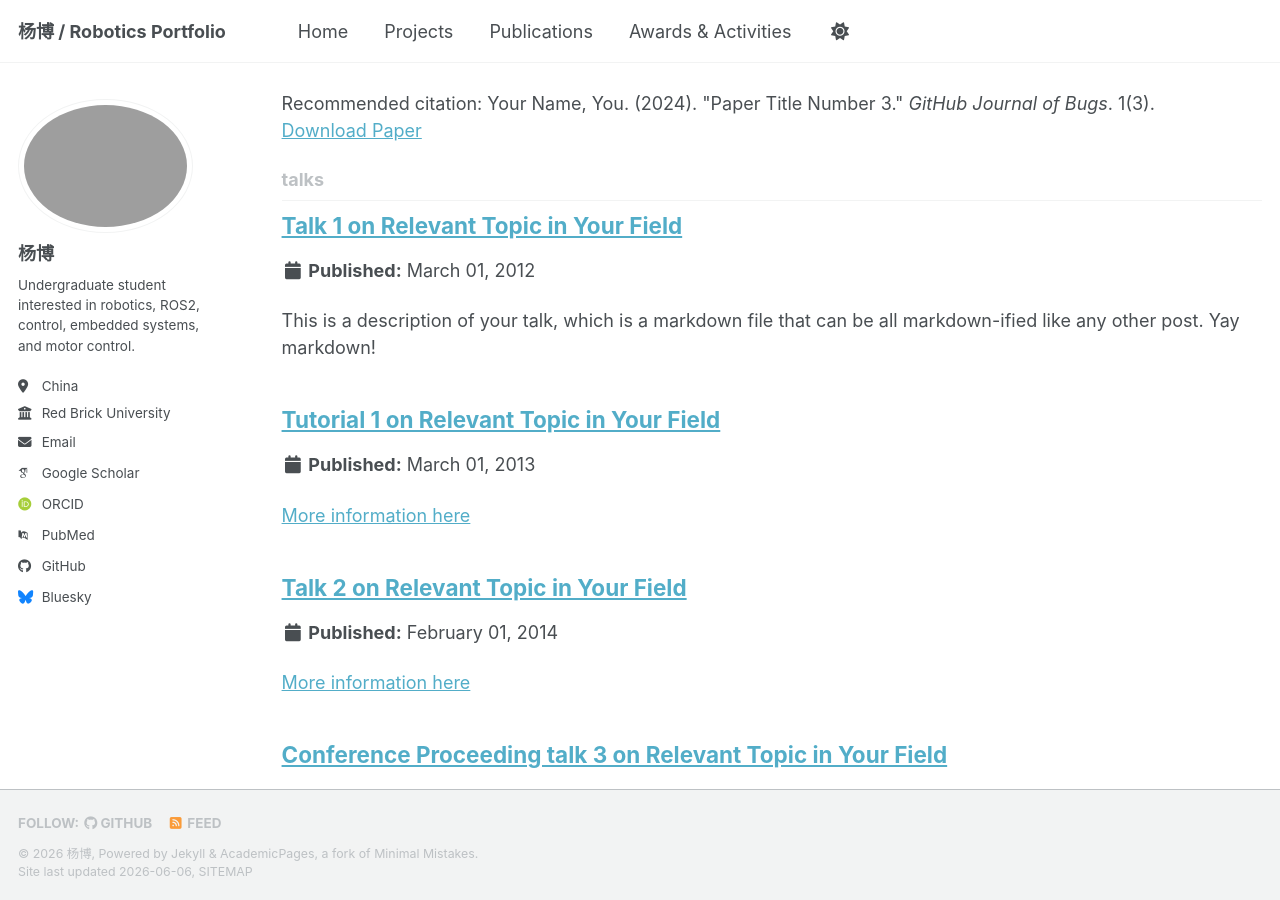
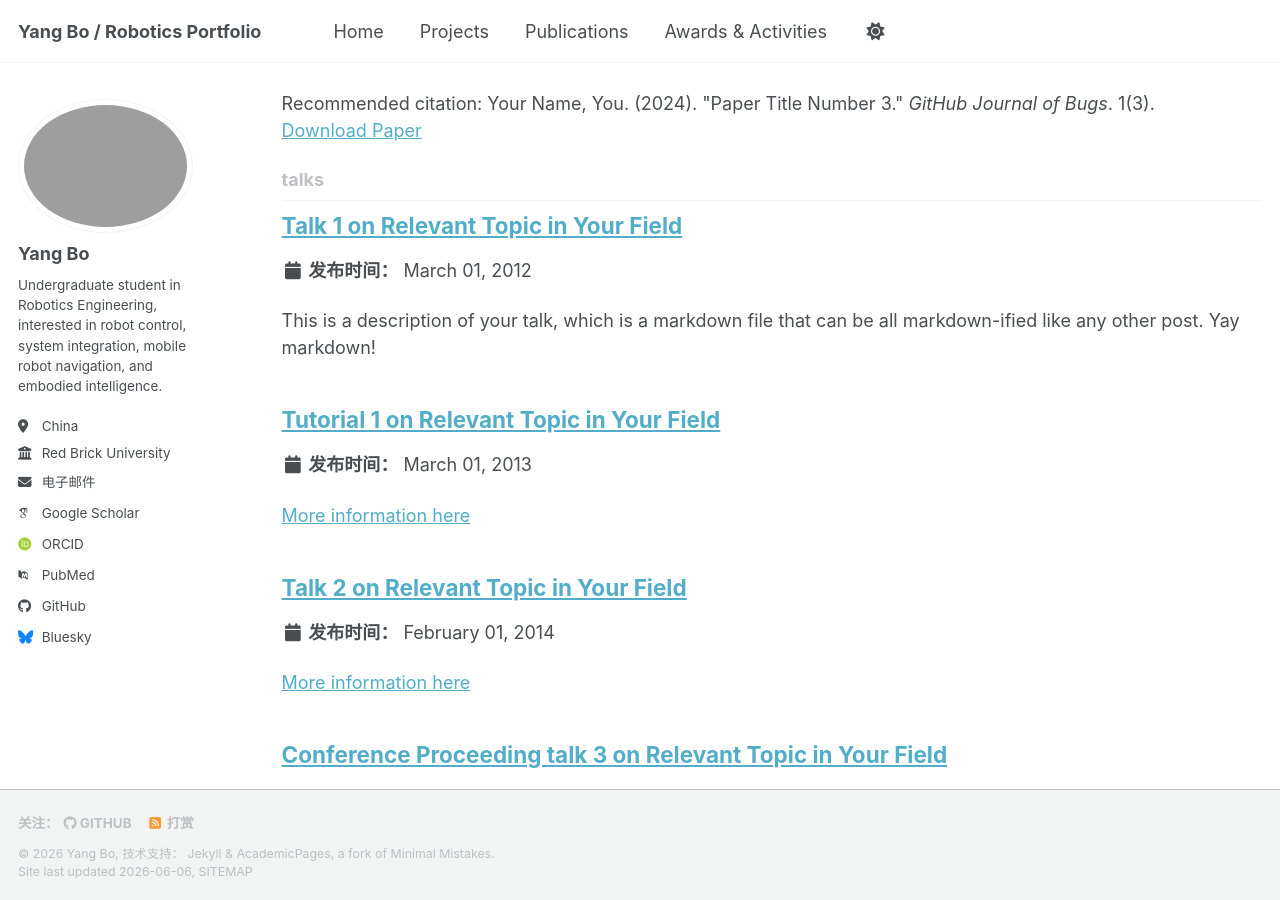
Before and after one commit to scientisbo/scientisbo.github.io, a Jekyll site: the page built from _pages/collection-archive.html, in a window 1280 px wide and 900 px high, scrolled down 1891 px. Built offline with Jekyll 4.4.1, drawn with Linux system fonts in a browser that asks for light colours; some web fonts are replaced; a script bundle is joined from its source files by our own code; library files that are not in the unit come from our copies; some of the changed text lies outside the part shown.

Commit message:
Update basic site configuration
Updated site configuration for localization and author details.

```diff
--- a/_config.yml
+++ b/_config.yml
@@ -7,12 +7,12 @@
 # server process.
 
 # Basic Site Settings
-locale                   : "en-US"
+locale                   : "zh-CN"
 site_theme               : "default" # The available themes options are "default", "air", "sunrise", "mint", "dirt" and "contrast"
-title                    : "杨博 / Robotics Portfolio"
+title                    : "Yang Bo / Robotics Portfolio"
 title_separator          : "-"
-name                     : &name "杨博"
-description              : &description "C++ / ROS2 / Control / Embedded Systems / Robotics Portfolio"   # Update this with a general description of your site, this is the default if not overridden by a page
+name                     : &name "Yang Bo"
+description              : &description "Robotics Engineering undergraduate interested in robot control, system integration, mobile robot navigation, and embodied intelligence."   # Update this with a general description of your site, this is the default if not overridden by a page
 url                      : https://scientisbo.github.io # The base hostname & protocol for your site e.g. "https://[your GitHub username].github.io",
                                                            # or if you already have some other page hosted on Github then use "https://[your GitHub username].github.io/[Your Repo Name]"
 baseurl                  : "" # the subpath of your site, e.g. "/blog"
@@ -24,9 +24,9 @@ repository               : "scientisbo/scientisbo.github.io"
 author:
   # Biographic information
   avatar           : "profile.png"
-  name             : "杨博"
+  name             : "Yang Bo"
   pronouns         : # example: "she/her"
-  bio              : "Undergraduate student interested in robotics, ROS2, control, embedded systems, and motor control."
+  bio              : "Undergraduate student in Robotics Engineering, interested in robot control, system integration, mobile robot navigation, and embodied intelligence."
   location         : "China"
   employer         : "Red Brick University"
   uri              : # URL
```
